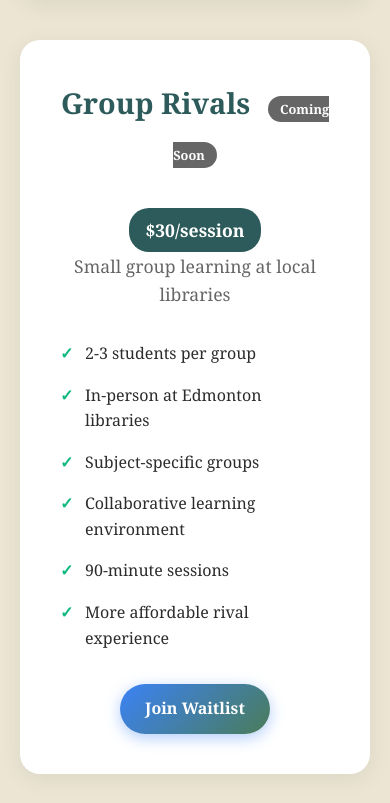
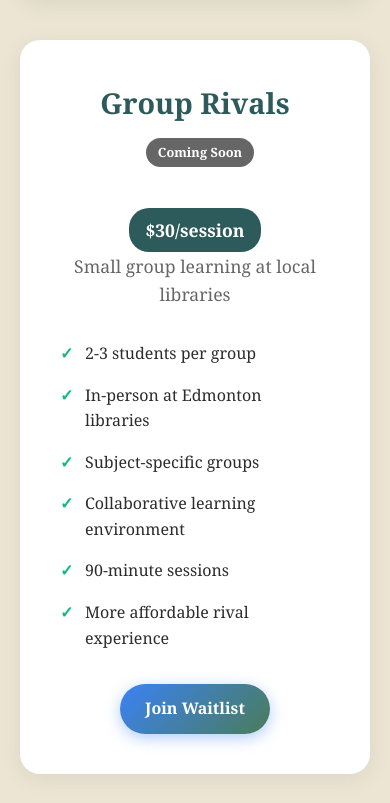
Before and after one commit to RiverValleyMentors/rivervalleymentors.github.io, a plain HTML site: page index.html in a window 390 px wide. Shown: the part 6281-7084 px from the top of the page. Drawn offline with Linux system fonts and the light colour scheme.

Commit message:
Fixed the "coming soon" badge breaking issue on the Group Rivals challenge level. The badge now has proper CSS styling with white-space: nowrap, display: inline-block, and vertical-align: middle properties to prevent text wrapping and maintain proper alignment when the page size changes. The badge will now stay intact across all screen sizes and responsive breakpoints.

```diff
--- a/index.html
+++ b/index.html
@@ -726,6 +726,9 @@
             border-radius: 15px;
             font-size: 0.8rem;
             margin-left: 10px;
+            white-space: nowrap;
+            display: inline-block;
+            vertical-align: middle;
         }
 
         /* Referral Section */
```
